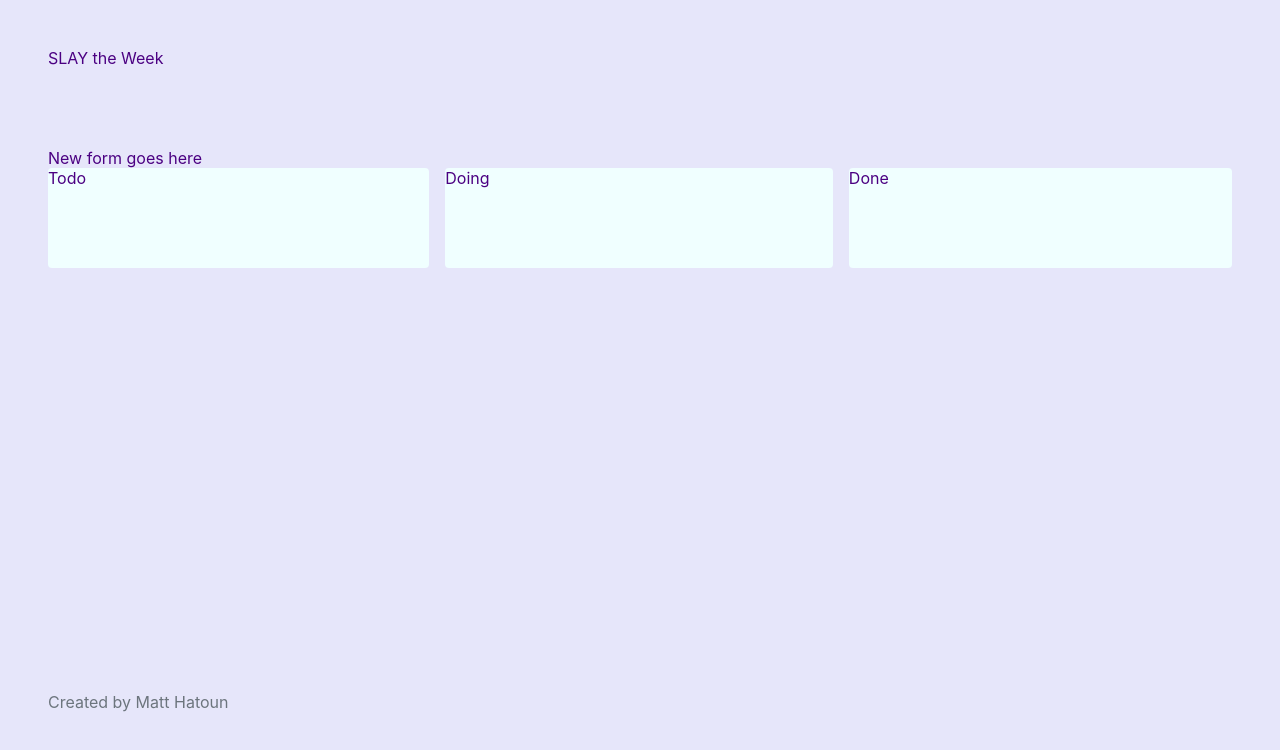
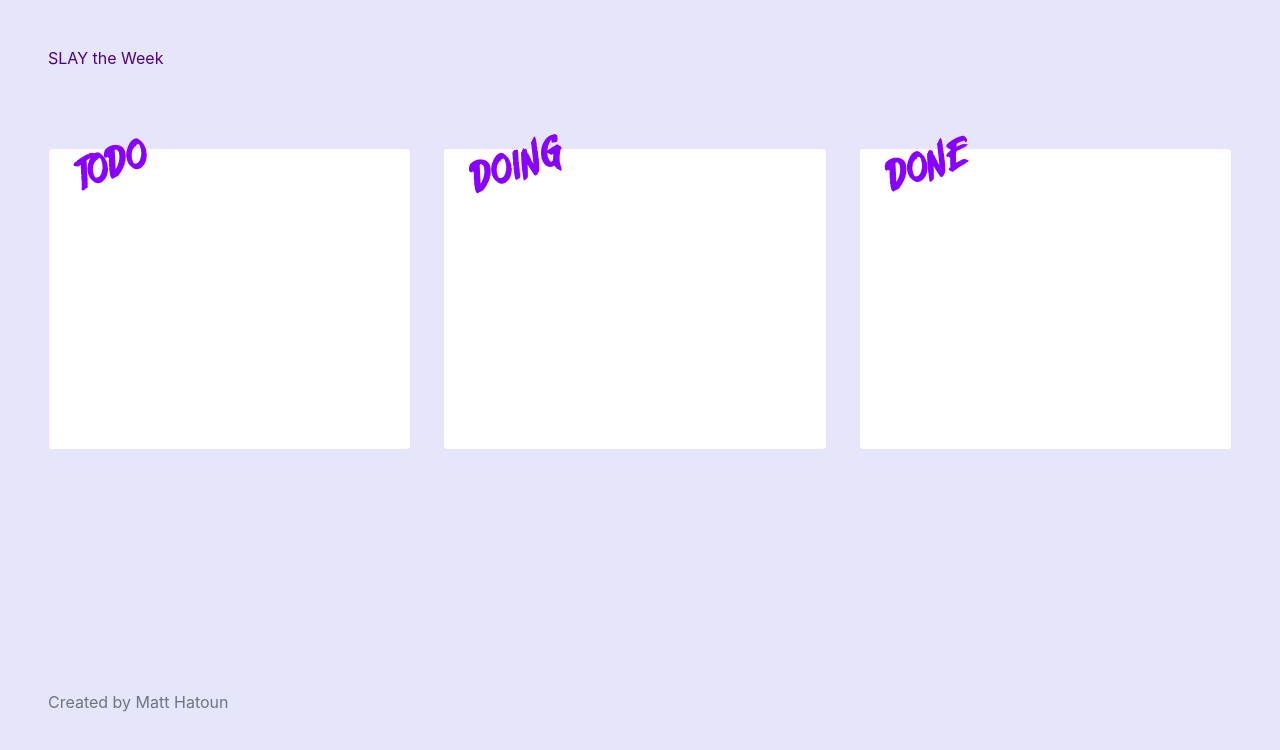
Before and after one commit to mhatoun/slay-the-week, a React (Create React App) app: page / in a window 1280 px wide. Shown: the top 750 px of the page. Built offline with nearby package versions, Linux system fonts and the light colour scheme.

Commit message:
Add cyberthrone font

```diff
--- a/public/index.html
+++ b/public/index.html
@@ -24,7 +24,7 @@
       work correctly both with client-side routing and a non-root public URL.
       Learn how to configure a non-root public URL by running `npm run build`.
     -->
-    <title>React App</title>
+    <title>SlAY the week</title>
   </head>
   <body>
     <noscript>You need to enable JavaScript to run this app.</noscript>
--- a/src/App.css
+++ b/src/App.css
@@ -2,6 +2,15 @@
   --standard-text-color: #4B0082;
   --standard-background-color: #E6E6FA;
 
+  --highlight-color: #8800ff;
+  --mild-color: #8400ff21;
+}
+
+@font-face {
+  font-family: 'Cyberthrone';
+  src: url('./fonts/Cyberthrone.ttf') format('truetype');
+  font-weight: normal;
+  font-style: normal;
 }
 
 body {
@@ -23,11 +32,20 @@ body {
 }
 
 #lists {
-  gap: 1rem;
+  gap: 2rem;
+  .list-title{
+    font-size:3rem;
+    color: var(--highlight-color);
+    text-transform: uppercase;
+    font-weight: bold;
+    margin-top: -3rem;
+    padding: 0 1rem;
+    transform: rotate(-20deg);
+  }
   .list {
-    background-color: azure;
+    background-color: #fff;
     min-width: 200px;
-    min-height: 100px;
+    min-height: 300px;
   }
 }
 
@@ -47,3 +65,11 @@ body {
 .flex-wrap {
   flex-wrap: wrap;
 }
+.border-mild {
+  border: 1px solid var(--mild-color);
+}
+.font-pop {
+  font-family: "Cyberthrone", serif;
+  letter-spacing: 0.2rem;
+
+}
--- a/src/List.js
+++ b/src/List.js
@@ -2,8 +2,8 @@ import React from 'react';
 
 const List = ({name}) => {
   return (
-    <div className='list flex-grow-1 rounded-corners'>
-      <div className='list-title'>
+    <div className='list flex-grow-1 rounded-corners border-mild'>
+      <div className='list-title font-pop'>
         {name}
       </div>
     </div>
--- a/src/NewTodo.js
+++ b/src/NewTodo.js
@@ -3,7 +3,7 @@ import React from 'react';
 const NewTodo = () => {
   return (
     <div>
-      New form goes here
+
     </div>
   );
 };
```
Also changed, not shown: src/fonts/Cyberthrone.ttf (added).
